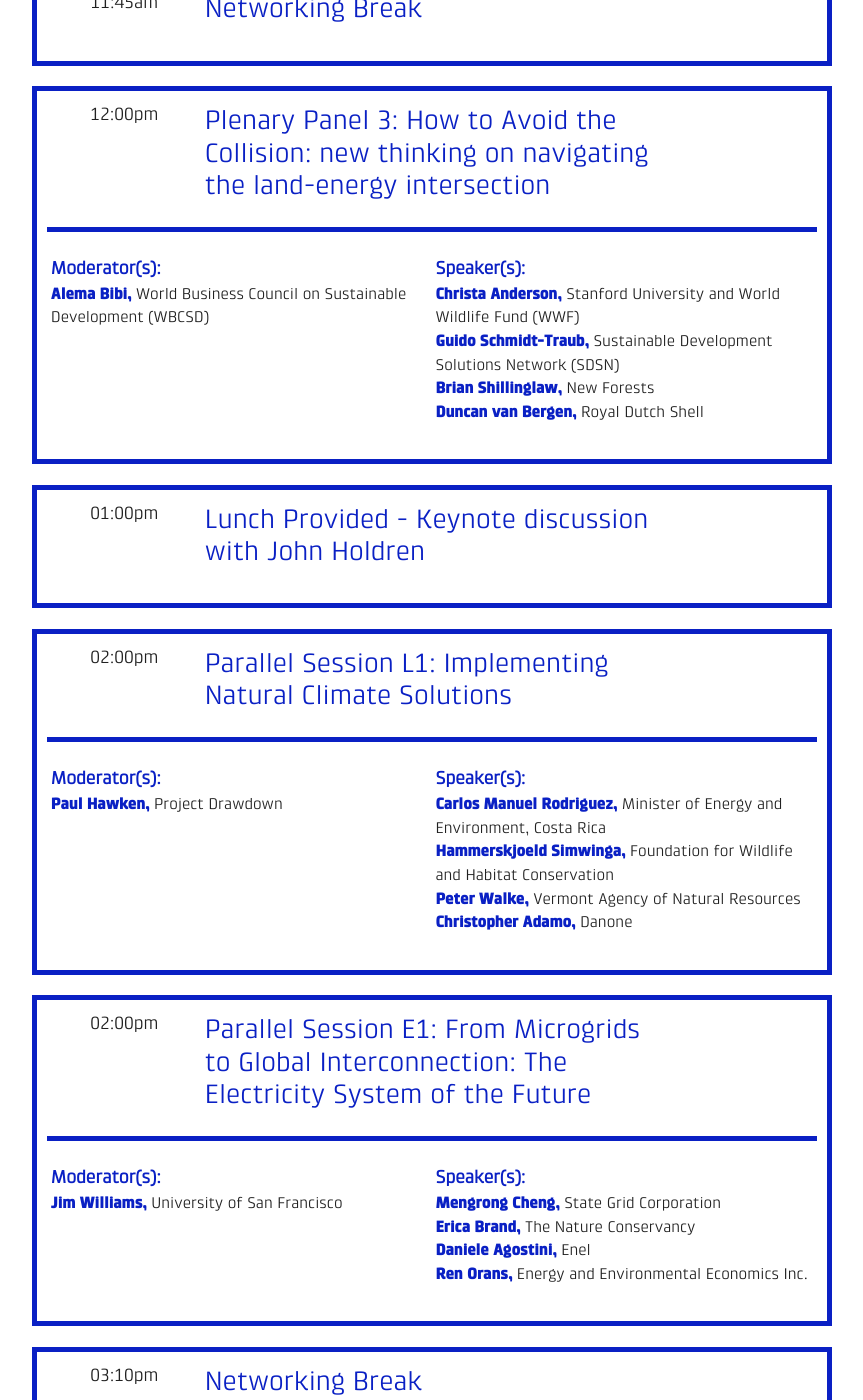
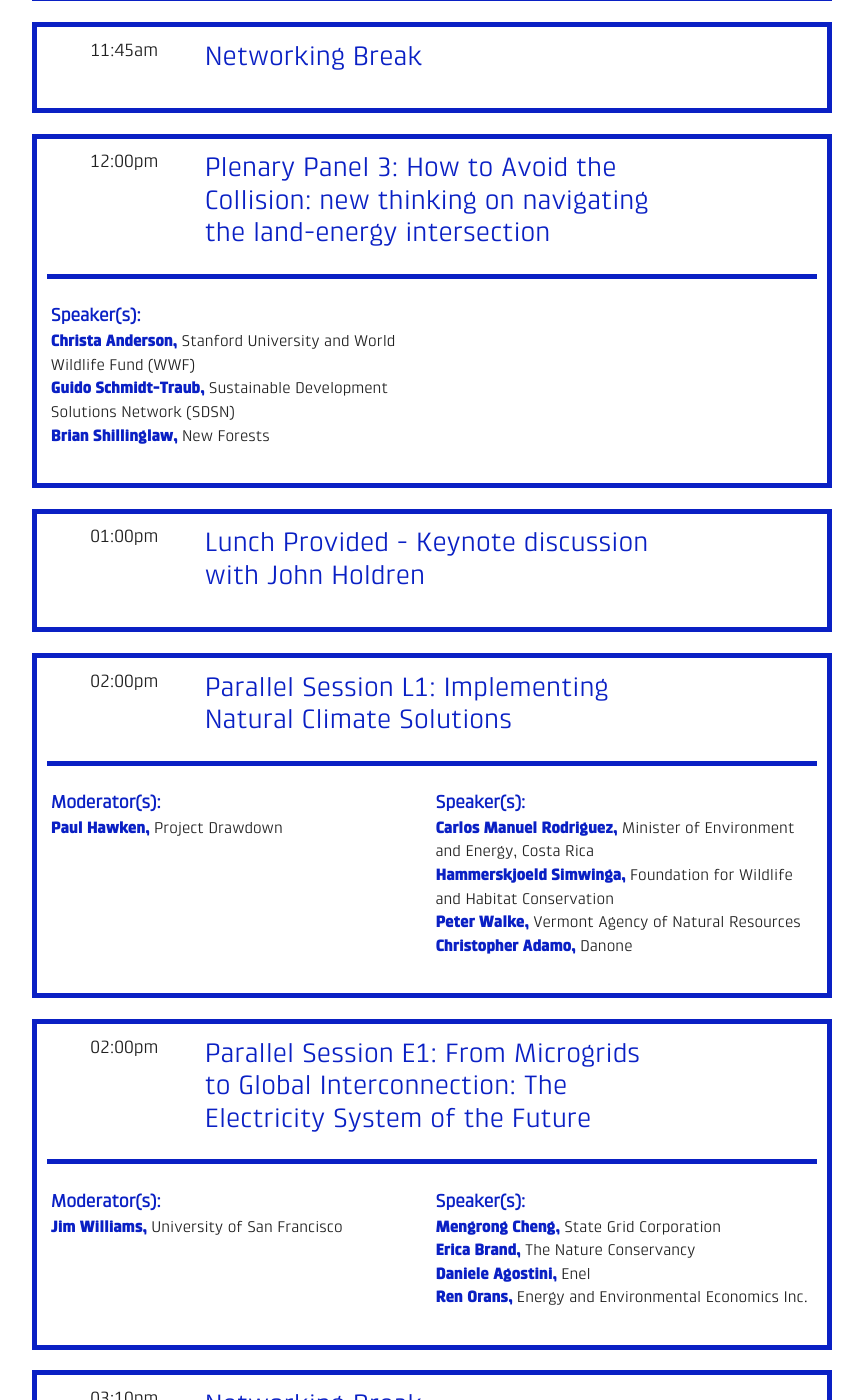
Before and after one commit to ryanswaney/lesc-jekyll, a Jekyll site: the page built from _event/lesc-gcas.markdown, in a window 1280 px wide and 1400 px high, scrolled down 3298 px. Shown: the whole window, without its empty margins (208-1071 px from the left). Built offline with Jekyll 4.4.1, drawn with Linux system fonts in a browser that asks for light colours; nearby versions of some CDN libraries; some of the changed text lies outside the part shown.

Commit message:
Updated Lesc Gcas

```diff
--- a/_event/lesc-gcas.markdown
+++ b/_event/lesc-gcas.markdown
@@ -63,10 +64,10 @@
     the land-energy intersection'
   date: 2018-09-11 12:00:00 Z
   starts_at:
-  moderators: "**Alema Bibi,** World Business Council on Sustainable Development (WBCSD)"
+  moderators:
   speakers: "**Christa Anderson,** Stanford University and World Wildlife Fund (WWF)
     \ \n**Guido Schmidt-Traub,** Sustainable Development Solutions Network (SDSN)
-    \ \n**Brian Shillinglaw,** New Forests  \n**Duncan van Bergen,** Royal Dutch Shell"
+    \ \n**Brian Shillinglaw,** New Forests"
   description:
 - title: Lunch Provided - Keynote discussion with John Holdren
   date: 2018-09-11 13:00:00 Z
@@ -78,7 +79,7 @@
   date: 2018-09-11 14:00:00 Z
   starts_at:
   moderators: "**Paul Hawken,** Project Drawdown"
-  speakers: "**Carlos Manuel Rodriguez,** Minister of Energy and Environment, Costa
+  speakers: "**Carlos Manuel Rodriguez,** Minister of Environment and Energy, Costa
     Rica  \n**Hammerskjoeld Simwinga,** Foundation for Wildlife and Habitat Conservation
     \ \n**Peter Walke,** Vermont Agency of Natural Resources  \n**Christopher Adamo,**
     Danone "
@@ -139,9 +140,9 @@
   starts_at:
   moderators: "**Rasmus Valanko,** World Business Council on Sustainable Development
     (WBCSD)"
-  speakers: "**Anirban Ghosh,** Mahindra Group  \n**Patrick Browne,** United Parcel
-    Service (UPS)  \n**Erik van der Shans,** Port of Rotterdam  \n**Michael Burns,**
-    Novozymes  \n**David Schlosberg,** eMotoworks"
+  speakers: "**Anirban Ghosh,** Mahindra Group  \n**David Schlosberg,** eMotoworks
+    \ \n**Patrick Browne,** United Parcel Service (UPS)  \n**Michael Burns,** Novozymes
+    \ \n**Erik van der Shans,** Port of Rotterdam"
   description:
 speakers:
 - name: Dr. John Holdren
```
Also changed, not shown: other parts of _event/lesc-gcas.markdown (+4 -2 lines).
